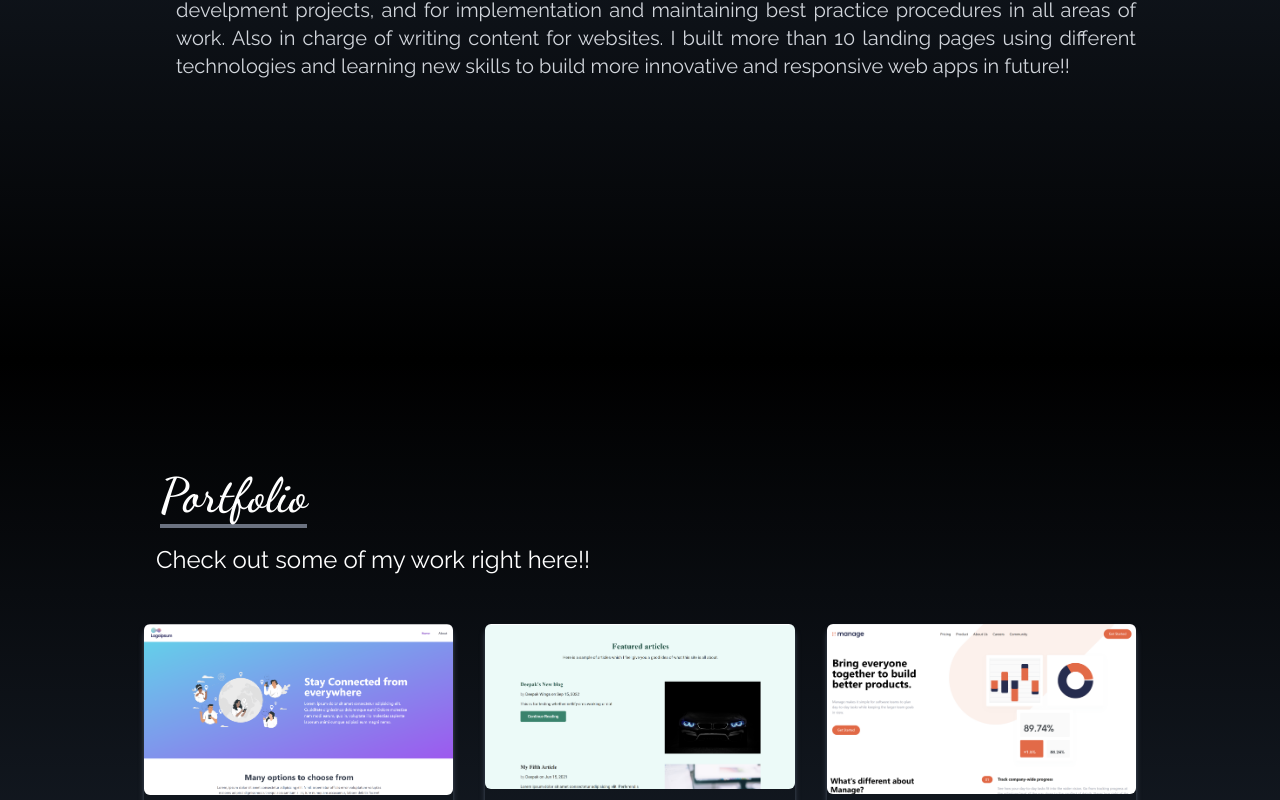
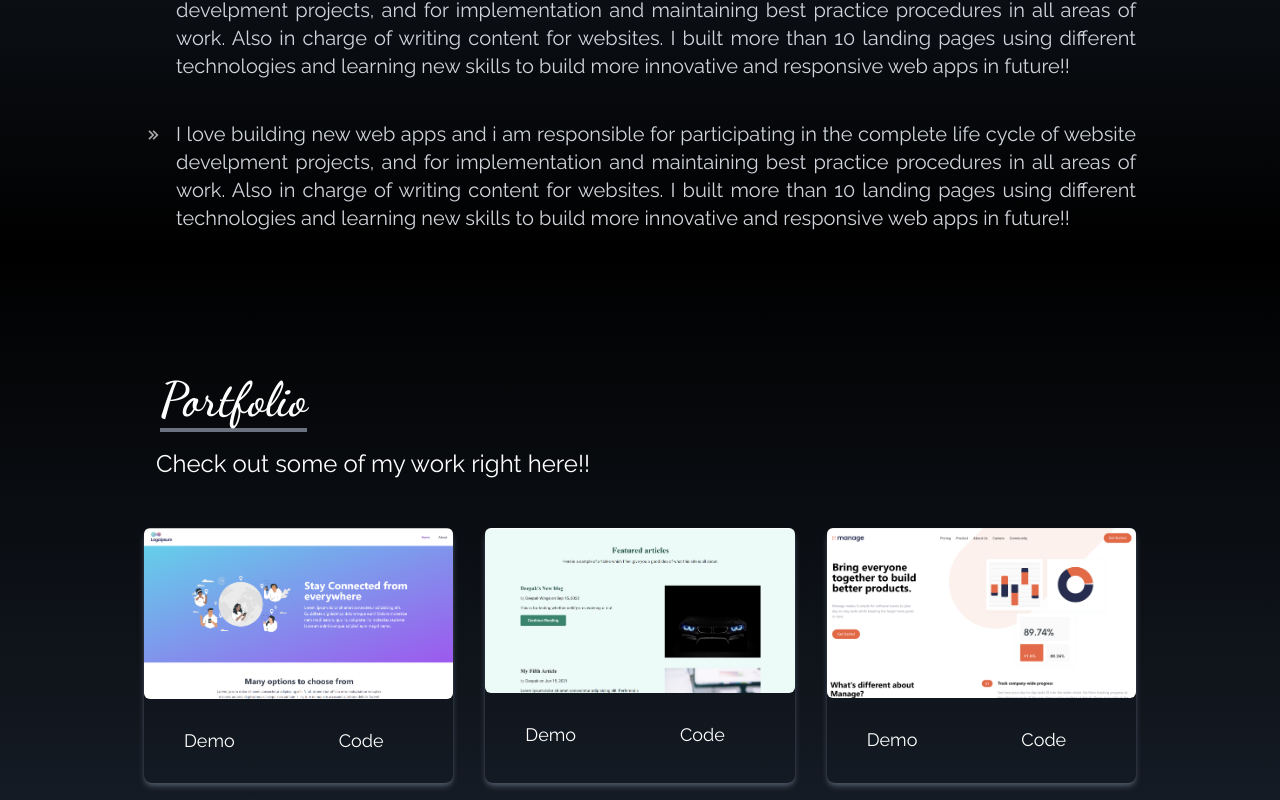
Before and after one commit to Iam-DeepakVel/Official_Portfolio, a React (Create React App) app: page / in a window 1280 px wide. Shown: the part 1240-2040 px from the top of the page. Built offline with nearby package versions, Linux system fonts and the light colour scheme; a web font is replaced by a local one.

Commit message:
Made responsive for Desktop

```diff
--- a/src/components/About.js
+++ b/src/components/About.js
@@ -5,7 +5,7 @@ const About = () => {
   return (
     <div
       name="about"
-      className="w-full pt-20 sm:pt-24 md:h-screen  bg-gradient-to-b  from-gray-800 to-black text-white"
+      className="w-full pt-20 sm:pt-24 md:h-full  bg-gradient-to-b  from-gray-800 to-black text-white"
     >
       <div className="max-w-screen-lg p-4 mx-auto   flex flex-col  justify-center text-justify">
         <div className="pb-8">
@@ -47,6 +47,21 @@ const About = () => {
           </div>
         </div>
         {/* Paragraph 2 End */}
+
+        <div className="flex flex-row text-xl mt-10">
+          <div className="mt-[5px]">
+            <BiChevronsRight color="darkGray" />
+          </div>
+          <div className="ml-3 text-gray-300">
+            I love building new web apps and i am responsible for participating
+            in the complete life cycle of website develpment projects, and for
+            implementation and maintaining best practice procedures in all areas
+            of work. Also in charge of writing content for websites. I built
+            more than 10 landing pages using different technologies and learning
+            new skills to build more innovative and responsive web apps in
+            future!!
+          </div>
+        </div>
       </div>
     </div>
   );
--- a/src/components/Contact.js
+++ b/src/components/Contact.js
@@ -4,7 +4,7 @@ const Contact = () => {
   return (
     <div
       name="contact"
-      className="flex w-full pt-24 sm:pt-48 pb-40 md:h-full p-4 bg-gradient-to-b from-gray-800 to-black text-white"
+      className="flex w-full pt-24 sm:pt-28 pb-40 md:h-full p-4 bg-gradient-to-b from-gray-800 to-black text-white"
     >
       <div className="max-w-screen-lg flex  mx-auto">
         {/* Left section  */}
@@ -15,7 +15,7 @@ const Contact = () => {
               Contact
             </h2>
             <p className="w-full flex text-2xl   pt-6 pb-4  justify-start ml-3">
-              Submit the form below to get in touch with me
+              Submit the form below to get in touch with me !!
             </p>
           </div>
 
@@ -47,7 +47,6 @@ const Contact = () => {
                 Your Email
               </label>
 
-
               <input
                 type="text"
                 name="email"
@@ -55,7 +54,6 @@ const Contact = () => {
                 id="default-input"
                 class="bg-gray-50 border border-gray-300 text-gray-900 text-sm rounded-lg focus:ring-blue-500 focus:border-blue-500 block w-full p-2.5 dark:bg-gray-700 dark:border-gray-600 dark:placeholder-gray-400 dark:text-white dark:focus:ring-blue-500 dark:focus:border-blue-500"
               />
-
 
               <label
                 for="message"
@@ -80,8 +78,10 @@ const Contact = () => {
 
         {/* Right Section */}
         <div className="hidden md:flex items-center ">
-          <h2 className="flex items-center text-4xl font-Dance h-80   text-white">
-            “We don't just sell websites, we build websites that Sells”
+          <h2 className="flex items-center font-bold text-4xl font-Quote1 h-80   text-white">
+            “ We don't just sell websites,
+            <br />
+            we build websites that Sells ”
           </h2>
         </div>
       </div>
--- a/src/components/Experience.js
+++ b/src/components/Experience.js
@@ -5,7 +5,7 @@ const Experience = () => {
   return (
     <div
       name="experience"
-      className="pt-24 sm:pt-52 w-full md:h-screen bg-gradient-to-b  from-black to-gray-800 text-white"
+      className="pt-24 sm:pt-20 w-full md:h-full bg-gradient-to-b  from-black to-gray-800 text-white"
     >
       <div className="max-w-screen-lg flex flex-col  justify-center w-full h-full mx-auto p-4">
         <div className="pb-12">
--- a/src/components/Home.js
+++ b/src/components/Home.js
@@ -7,7 +7,7 @@ const Home = () => {
   return (
     <div
       name="home"
-      className="md:h-screen pt-24 pb-12 sm:py-0 w-full bg-gradient-to-b from-black via-black to-gray-800"
+      className="md:h-screen pt-24 pb-12 sm:py-0  w-full bg-gradient-to-b from-black via-black to-gray-800"
     >
       <div className="max-w-screen-lg mx-auto flex flex-col items-center justify-center h-full px-4 md:flex-row">
         <div className="flex flex-col justify-center h-full">
--- a/src/components/Portfolio.js
+++ b/src/components/Portfolio.js
@@ -49,7 +49,7 @@ const Portfolio = () => {
   return (
     <div
       name="portfolio"
-      className="pt-20 sm:pt-24 bg-gradient-to-b from-black to-gray-800 w-full text-white md:h-screen"
+      className="pt-20 sm:pt-24 md:pt-28 bg-gradient-to-b from-black to-gray-800 w-full text-white md:h-full"
     >
       <div className="max-w-screen-lg p-4 mx-auto flex flex-col w-full h-full">
         <div className="pb-8">
--- a/src/components/Skills.js
+++ b/src/components/Skills.js
@@ -92,7 +92,7 @@ const Skills = () => {
     // Skills Container
     <div
       name="skills"
-      className="pt-24 sm:pt-24 bg-gradient-to-b from-gray-800  to-black w-full md:h-screen"
+      className="pt-24 sm:pt-24 bg-gradient-to-b from-gray-800  to-black w-full md:h-full"
     >
       {/* Skills section */}
       <div className="max-w-screen-lg mx-auto p-4 flex flex-col justify-center w-full h-full text-white">
--- a/src/index.css
+++ b/src/index.css
@@ -5,6 +5,7 @@
 @import url("https://fonts.googleapis.com/css2?family=Fredericka+the+Great&display=swap");
 
 @import url("https://fonts.googleapis.com/css2?family=Roboto+Mono:ital,wght@0,400;1,100&display=swap");
+@import url('https://fonts.googleapis.com/css2?family=Courgette&display=swap');
 
 @import url("https://fonts.googleapis.com/css2?family=Dancing+Script:wght@500;600&display=swap");
 
--- a/tailwind.config.js
+++ b/tailwind.config.js
@@ -8,6 +8,7 @@ module.exports = {
       shade: ["Fredericka the Great"],
       Roboto: ["Roboto Mono"],
       Dance: ["Dancing Script"],
+      Quote1: ["Courgette"]
     },
   },
   plugins: [],
```
